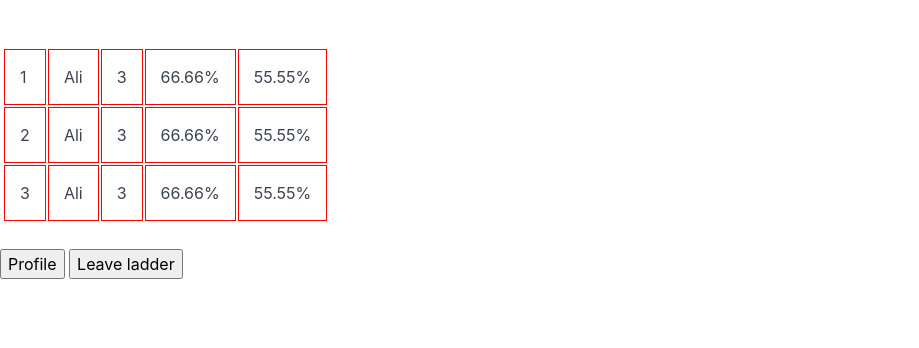
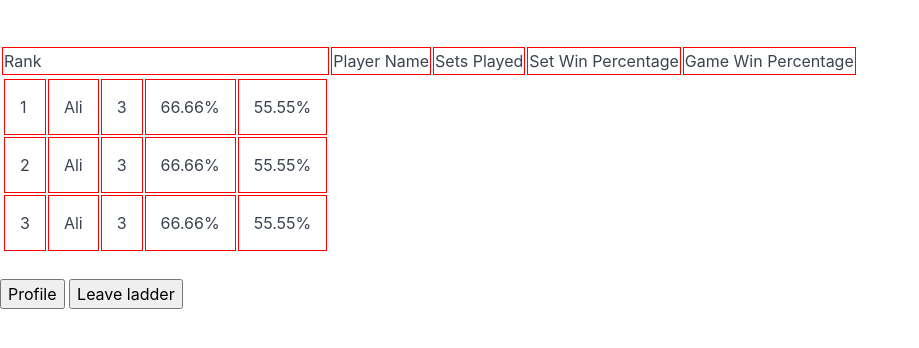
Before and after one commit to NikhilNarayana/Climb, a website: page functions/public/ladder.html in a window 1280 px wide. Shown: the part 78-426 px from the top of the page, without its empty margins (0-919 px from the left). Drawn offline with nearby package versions, Linux system fonts and the light colour scheme; some packages are replaced by stand-ins of ours; no server answers.

Commit message:
actually add header to table

```diff
--- a/functions/public/ladder.html
+++ b/functions/public/ladder.html
@@ -163,6 +163,12 @@
 		setsptitle.appendChild(document.createTextNode('Sets Played'))
 		setswtitle.appendChild(document.createTextNode('Set Win Percentage'))
 		gameswtitle.appendChild(document.createTextNode('Game Win Percentage'))
+		head.appendChild(ranktitle)
+		head.appendChild(pnametitle)
+		head.appendChild(setsptitle)
+		head.appendChild(setswtitle)
+		head.appendChild(gameswtitle)
+		tabl.appendChild(head)
 		for (var i = 1; i < 4; i++){
 		    var tr = document.createElement('tr');
 
```
